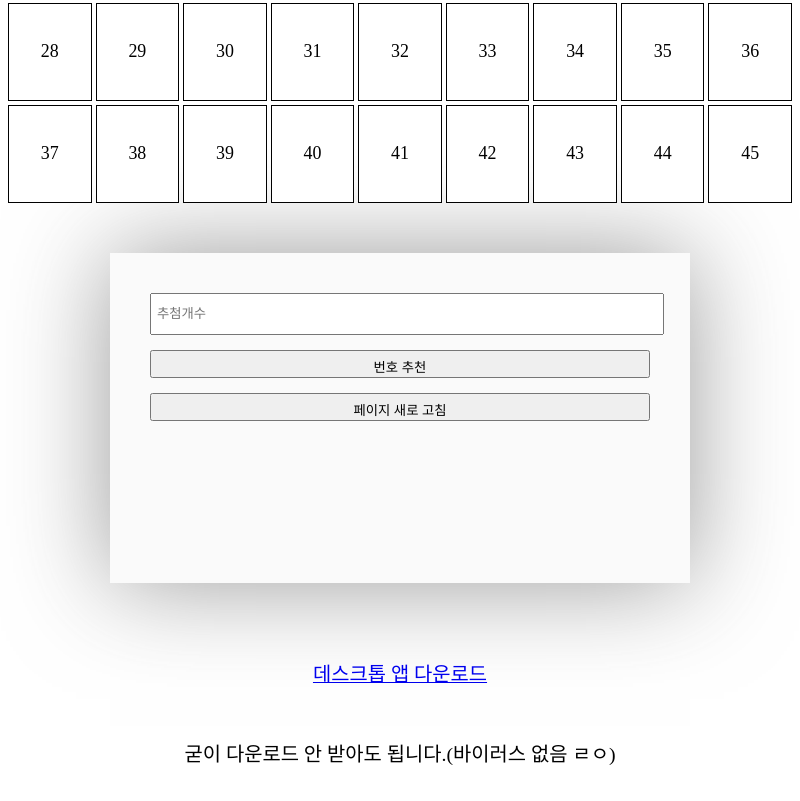
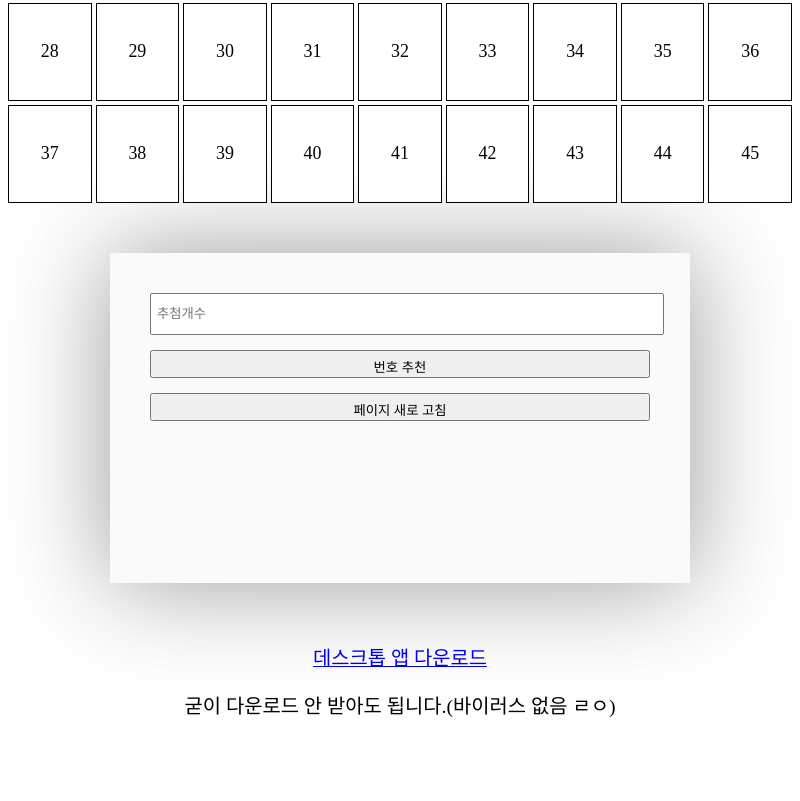
Before and after one commit to sung-woo-jang/Lottery, an Electron app: page index.html in a window 800 px wide. Shown: the part 461-1262 px from the top of the page. After the commit the page ends 1198 px from the top, so only its background shows below. Drawn offline with Linux system fonts and the light colour scheme.

Commit message:
css 수정

```diff
--- a/style.css
+++ b/style.css
@@ -71,7 +71,7 @@ ol.day-grid li:nth-child(35) {
     align-items: center;
     font-size: calc(16px + (26 - 16) * ((100vw - 300px) / (1600 - 300)));
     justify-content: center;
-    min-height: 10vh;
+    min-height: 6vh;
     text-align: center;
 }
 @media all and (max-width: 800px) {
```
